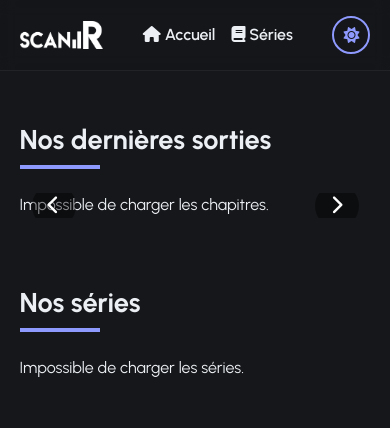
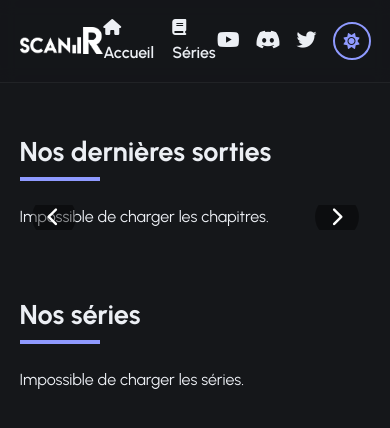
Before and after one commit to ScanR/ScanR-Site-Dev, a plain HTML site: page index.html in a window 390 px wide. Both pictures are taken after a click on the button 351 px from the left and 35 px from the top of the page. Drawn offline with Linux system fonts and the light colour scheme; no server answers.

Commit message:
fix dark mode et réseaux

```diff
--- a/app.js
+++ b/app.js
@@ -21,7 +21,7 @@ const maybeNewBadge = lastUpdated =>
 // Rendus HTML
 function renderChapter(c) {
   return `
-  <div class="chapter-card" onclick="location.href='${c.url}'">
+  <div class="chapter-card" onclick="window.open('${c.url}', '_blank')">
     <div class="chapter-cover">
       <img src="${appendChapterCover(c.serieCover)}" alt="${c.serieTitle} – Cover">
       ${maybeNewBadge(c.last_updated)}
@@ -37,7 +37,7 @@ function renderChapter(c) {
 
 function renderSeries(s) {
   return `
-  <div class="series-card" onclick="location.href='${s.urlSerie}'">
+  <div class="series-card" onclick="window.open('${s.urlSerie}', '_blank')">
     <div class="series-cover">
       <img src="${appendSeriesCover(s.cover)}" alt="${s.title} – Cover">
     </div>
--- a/index.html
+++ b/index.html
@@ -71,9 +71,45 @@
       align-items:center;
       justify-content:space-between;
     }
+
+    /* ==========   SOCIAL ICONS + THEME TOGGLE   ========== */
+    .header-actions {
+      display: flex;
+      align-items: center;
+      gap: 1rem;
+    }
+    .social-icons {
+      display: flex;
+      gap: 1rem;
+    }
+    .social-icons a {
+      color: var(--clr-text);
+      font-size: 1.25rem;
+      transition: color .3s ease;
+    }
+    .social-icons a:hover {
+      color: var(--clr-primary);
+    }
+    .theme-toggle{
+      background:none;
+      border:2px solid var(--clr-primary);
+      color:var(--clr-primary);
+      border-radius:50%;
+      width:38px;height:38px;
+      display:flex;align-items:center;justify-content:center;
+      cursor:pointer;
+      font-size:1rem;
+      transition:background .3s ease,color .3s ease;
+    }
+    .theme-toggle:hover{
+      background:var(--clr-primary);
+      color:#fff;
+    }
+
+    /* ==========   NAVIGATION   ========== */
     .logo img {
       display: block;
-		height: 1.7rem; /* pour correspondre à l’ancienne taille du texte */
+      height: 1.7rem;
       width: auto;
     }
     nav ul{display:flex;gap:2rem;list-style:none}
@@ -93,23 +129,6 @@
       transition:width .3s ease;
     }
     nav a:hover::after{width:100%}
-
-		/* Toggle theme */
-		.theme-toggle{
-			background:none;
-			border:2px solid var(--clr-primary);
-			color:var(--clr-primary);
-			border-radius:50%;
-			width:38px;height:38px;
-			display:flex;align-items:center;justify-content:center;
-			cursor:pointer;
-			font-size:1rem;
-			transition:background .3s ease,color .3s ease;
-		}
-		.theme-toggle:hover{
-			background:var(--clr-primary);
-			color:#fff;
-		}
 
     /* ==========   MAIN   ========== */
 		main{max-width:1400px;margin:auto;padding:3rem 5%}
@@ -168,8 +187,8 @@
         font-size: 1rem;
         }
 		.manga-title{font-size:1.1rem;font-weight:700;margin-bottom:.25rem}
-		.chapter-number{font-size:.95rem;font-weight:600;color:var(--clr-accent);margin-bottom:.2rem}
-		.chapter-title{font-size:.85rem;color:#ddd}
+		.chapter-number{font-size:.95rem;font-weight:600;color:var(--clr-accent)}
+		.chapter-title{font-size:.85rem;color:#ddd;margin-bottom:.2rem}
 
 
 		/* NEW badge */
@@ -322,21 +341,32 @@
   <header>
     <div class="header-container">
       <div class="logo">
+        <a href="https://discord.com/invite/Pdmfmqk" target="_blank" rel="noopener noreferrer">
           <img src="img/scanr.webp" alt="ScanR Logo" />
+        </a>
       </div>
       <nav>
         <ul>
           <li><a href="#"><i class="fas fa-home"></i> Accueil</a></li>
-		  <li>
-		  <a href="#series-section" id="nav-series-link">
-			  <i class="fas fa-book"></i> Séries
-		  </a>
-		  </li>
+          <li><a href="#series-section"><i class="fas fa-book"></i> Séries</a></li>
         </ul>
       </nav>
+      <div class="header-actions">
+        <div class="social-icons">
+          <a href="https://www.youtube.com/channel/UCCaNnBazWhyzwKpgFUGTE7g" target="_blank" rel="noopener noreferrer" aria-label="YouTube">
+            <i class="fab fa-youtube"></i>
+          </a>
+          <a href="https://discord.com/invite/Pdmfmqk" target="_blank" rel="noopener noreferrer" aria-label="Discord">
+            <i class="fab fa-discord"></i>
+          </a>
+          <a href="https://x.com/TeamScanR" target="_blank" rel="noopener noreferrer" aria-label="X">
+            <i class="fab fa-twitter"></i>
+          </a>
+        </div>
         <button id="theme-toggle" class="theme-toggle" aria-label="Changer de thème">
           <i class="fas fa-moon"></i>
         </button>
+      </div>
     </div>
   </header>
 
@@ -368,22 +398,43 @@
   </main>
 
   <script>
-    // ==========  DARK & LIGHT MODE  ==========
+  document.addEventListener('DOMContentLoaded', () => {
     const toggleBtn = document.getElementById('theme-toggle');
+    const logoImg   = document.querySelector('.logo img');
     const prefersDark = window.matchMedia('(prefers-color-scheme: dark)').matches;
-    const savedTheme = localStorage.getItem('mv-theme');
-    if ((savedTheme === 'dark') || (!savedTheme && prefersDark)) document.body.classList.add('dark');
+    const savedTheme  = localStorage.getItem('mv-theme');
+
+    // 1. Initialisation du thème et du logo au chargement
+    if (savedTheme === 'dark' || (!savedTheme && prefersDark)) {
+      document.body.classList.add('dark');
+    } else {
+      document.body.classList.remove('dark');
+    }
 
     const updateIcon = () => {
       const icon = toggleBtn.querySelector('i');
-      icon.className = document.body.classList.contains('dark') ? 'fas fa-sun' : 'fas fa-moon';
+      icon.className = document.body.classList.contains('dark')
+        ? 'fas fa-sun'
+        : 'fas fa-moon';
     };
+
+    const updateLogo = () => {
+      logoImg.src = document.body.classList.contains('dark')
+        ? 'img/scanr.webp'
+        : 'img/scanr-black.webp';
+    };
+
+    // applique tout de suite
     updateIcon();
+    updateLogo();
 
+    // 2. Au clic, on bascule thème + logo + icône + stockage
     toggleBtn.addEventListener('click', () => {
-      document.body.classList.toggle('dark');
-      localStorage.setItem('mv-theme', document.body.classList.contains('dark') ? 'dark' : 'light');
+      const isDark = document.body.classList.toggle('dark');
+      localStorage.setItem('mv-theme', isDark ? 'dark' : 'light');
       updateIcon();
+      updateLogo();
+    });
   });
 
     // ==========  ANIMATION ON SCROLL  ==========
@@ -399,6 +450,8 @@
 
       document.querySelectorAll('.chapter-card, .series-card, .section-title').forEach(el => observer.observe(el));
     });
+
+
   </script>
 
   <!-- App JS (back-end fetch + rendu dynamique) -->
```
Also changed, not shown: img/favicon.png, img/scanr-black.webp (added). Lines whose indentation alone changed are shown as unchanged.
